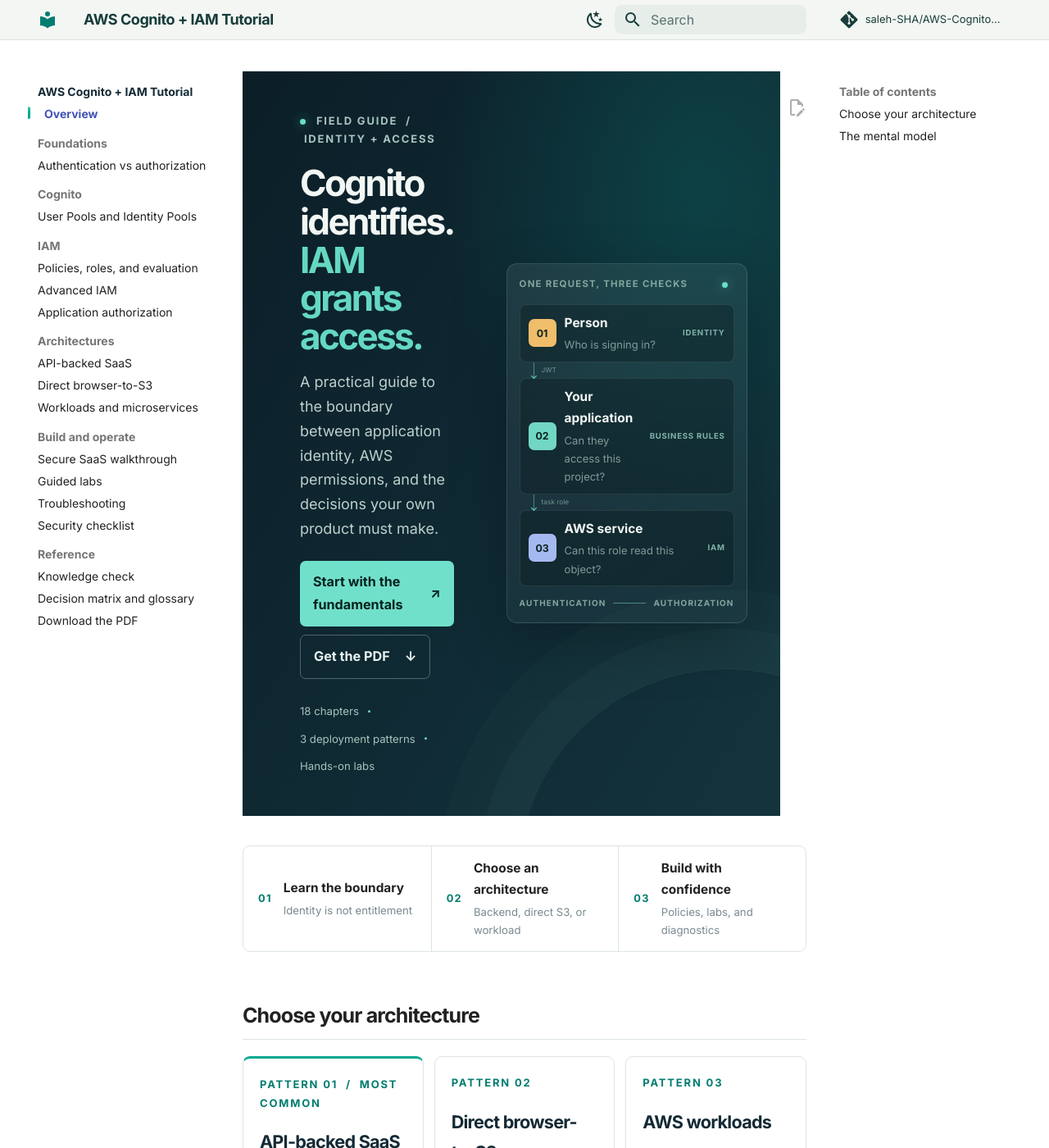
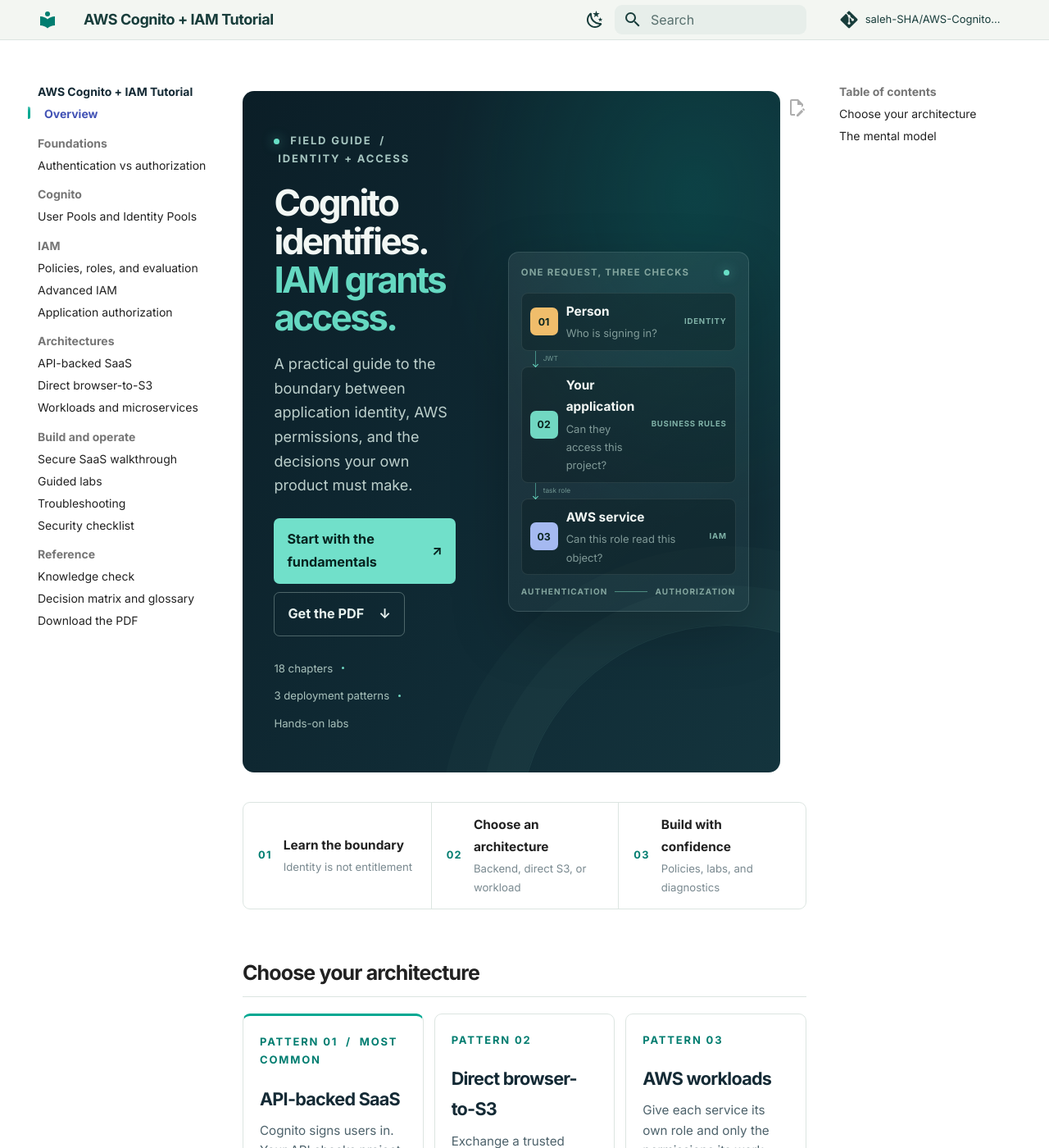
Before and after one commit to saleh-SHA/AWS-Cognito-IAM-Tutorial, an MkDocs documentation site: the page built from docs/index.md, in a window 1280 px wide and 1400 px high. Shown: the whole window at 82% size. Built offline with MkDocs 1.6.1 and Material for MkDocs 9.7.7, drawn with Linux system fonts in a browser that asks for light colours; comment, search, counter and statistics services are not loaded.

Commit message:
Fix landing page overlap and top bar styling

```diff
--- a/docs/stylesheets/extra.css
+++ b/docs/stylesheets/extra-v2.css
@@ -35,13 +35,13 @@
   --md-typeset-a-color: #66ddca;
 }
 
-.md-header { background: #f3f6f2; color: #183d3b; border-bottom: 1px solid var(--line); box-shadow: none; }
-.md-tabs { background: #f3f6f2; color: #183d3b; border-bottom: 1px solid var(--line); }
-.md-header__title, .md-header__button, .md-header .md-icon, .md-tabs__link { color: #183d3b; }
-.md-header__button.md-logo { color: var(--teal-deep); }
+html body .md-header { background-color: #f3f6f2 !important; background-image: none !important; color: #183d3b !important; border-bottom: 1px solid var(--line); box-shadow: none; }
+html body .md-tabs { background-color: #f3f6f2 !important; color: #183d3b !important; border-bottom: 1px solid var(--line); }
+html body .md-header__title, html body .md-header__button, html body .md-header .md-icon, html body .md-tabs__link { color: #183d3b !important; }
+html body .md-header__button.md-logo { color: var(--teal-deep) !important; }
 .md-header__title { font-weight: 650; letter-spacing: -.025em; }
-.md-search__form { border-radius: 9px; background: #e7eeea; }
-.md-search__input::placeholder { color: #58706e; }
+html body .md-search__form { border-radius: 9px; background: #e7eeea !important; }
+html body .md-search__input::placeholder { color: #58706e !important; }
 .md-sidebar--primary .md-nav__title { font-weight: 700; color: var(--ink); }
 .md-nav__link--active { font-weight: 700; }
 .md-nav__link--active::before { content: ""; display: inline-block; width: 4px; height: 1.1em; background: var(--teal); border-radius: 4px; margin: 0 9px -3px -13px; }
@@ -59,14 +59,22 @@
 .md-typeset .admonition, .md-typeset details { border-radius: 9px; }
 .md-footer { background: var(--night); }
 
-[data-md-color-scheme="slate"] .md-header,
-[data-md-color-scheme="slate"] .md-tabs { background: #0c2029; color: #e6efed; border-color: #29434b; }
-[data-md-color-scheme="slate"] .md-header__title,
-[data-md-color-scheme="slate"] .md-header__button,
-[data-md-color-scheme="slate"] .md-header .md-icon,
-[data-md-color-scheme="slate"] .md-tabs__link { color: #e6efed; }
-[data-md-color-scheme="slate"] .md-search__form { background: #1b343d; }
-[data-md-color-scheme="slate"] .md-search__input::placeholder { color: #a9bfbd; }
+html[data-md-color-scheme="slate"] body .md-header,
+html body[data-md-color-scheme="slate"] .md-header { background-color: #0c2029 !important; color: #e6efed !important; border-color: #29434b; }
+html[data-md-color-scheme="slate"] body .md-tabs,
+html body[data-md-color-scheme="slate"] .md-tabs { background-color: #0c2029 !important; color: #e6efed !important; border-color: #29434b; }
+html[data-md-color-scheme="slate"] body .md-header__title,
+html[data-md-color-scheme="slate"] body .md-header__button,
+html[data-md-color-scheme="slate"] body .md-header .md-icon,
+html[data-md-color-scheme="slate"] body .md-tabs__link,
+html body[data-md-color-scheme="slate"] .md-header__title,
+html body[data-md-color-scheme="slate"] .md-header__button,
+html body[data-md-color-scheme="slate"] .md-header .md-icon,
+html body[data-md-color-scheme="slate"] .md-tabs__link { color: #e6efed !important; }
+html[data-md-color-scheme="slate"] body .md-search__form,
+html body[data-md-color-scheme="slate"] .md-search__form { background: #1b343d !important; }
+html[data-md-color-scheme="slate"] body .md-search__input::placeholder,
+html body[data-md-color-scheme="slate"] .md-search__input::placeholder { color: #a9bfbd !important; }
 
 .home-hero {
   position: relative;
@@ -74,8 +82,9 @@
   grid-template-columns: 1.12fr .88fr;
   gap: clamp(2rem, 5vw, 5rem);
   align-items: center;
-  margin: -1.2rem calc(50% - 50vw) 1.8rem;
-  padding: clamp(2.1rem, 3.8vw, 3.7rem) max(5vw, calc((100vw - 1140px) / 2));
+  margin: 0 0 1.8rem;
+  padding: clamp(2.1rem, 3.8vw, 3.7rem) clamp(1.4rem, 3vw, 2.8rem);
+  border-radius: 14px;
   color: #f2f7f4;
   background: radial-gradient(ellipse at 84% 15%, rgba(0,168,145,.19), transparent 40%), linear-gradient(122deg, #0b1e27 0%, #102b35 60%, #14343d 100%);
   overflow: hidden;
--- a/mkdocs.yml
+++ b/mkdocs.yml
@@ -31,7 +31,7 @@ theme:
         icon: material/weather-sunny
         name: Switch to light mode
 extra_css:
-  - stylesheets/extra.css
+  - stylesheets/extra-v2.css
 markdown_extensions:
   - admonition
   - attr_list
```
